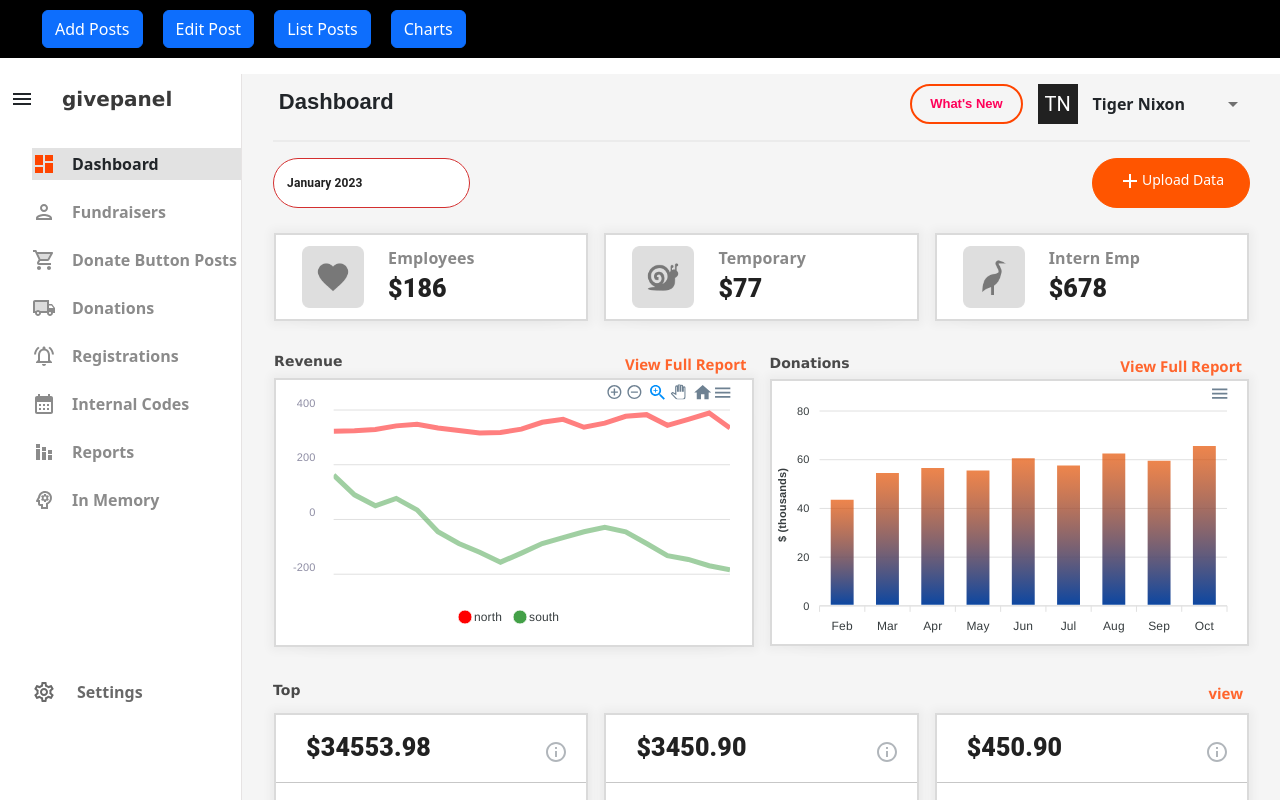
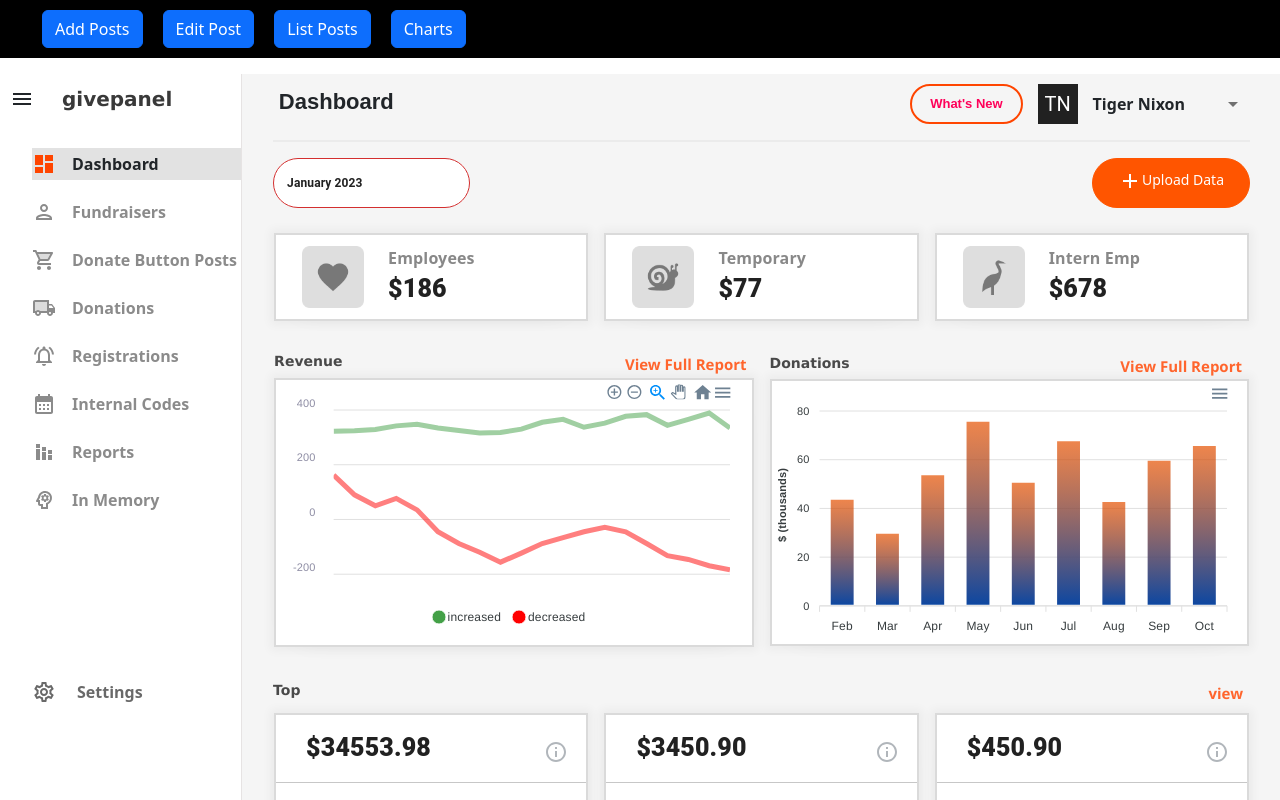
Before and after one commit to AzizahAgha/dashboard-react-final, a React (Create React App) app: page / in a window 1280 px wide. Shown: the top 800 px of the page. Built offline with nearby package versions, Linux system fonts and the light colour scheme.

Commit message:
Update charts.js

```diff
--- a/src/components/charts.js
+++ b/src/components/charts.js
@@ -4,7 +4,7 @@ import Chart from "react-apexcharts";
 
 export const options = {
     series: [{
-    name: 'north',
+    name: 'increased',
     data: [{
         x: 1996,
         y: 322
@@ -87,7 +87,7 @@ export const options = {
       }
     ]
   }, {
-    name: 'south',
+    name: 'decreased',
     data: [
       {
         x: 1996,
@@ -237,14 +237,14 @@ export const options = {
     padding: {
       left: 20
     }
-  }, colors: ["#ff0000", "#43a047"]
+  }, colors: ["#43a047", "#ff0000"]
   };
 
 
   export const baroptions={
     series: [{
         name: 'Net Profit',
-        data: [44, 55, 57, 56, 61, 58, 63, 60, 66]
+         data: [44, 30, 54, 76, 51, 68, 43, 60, 66]
       }],
 
         chart: {
```
